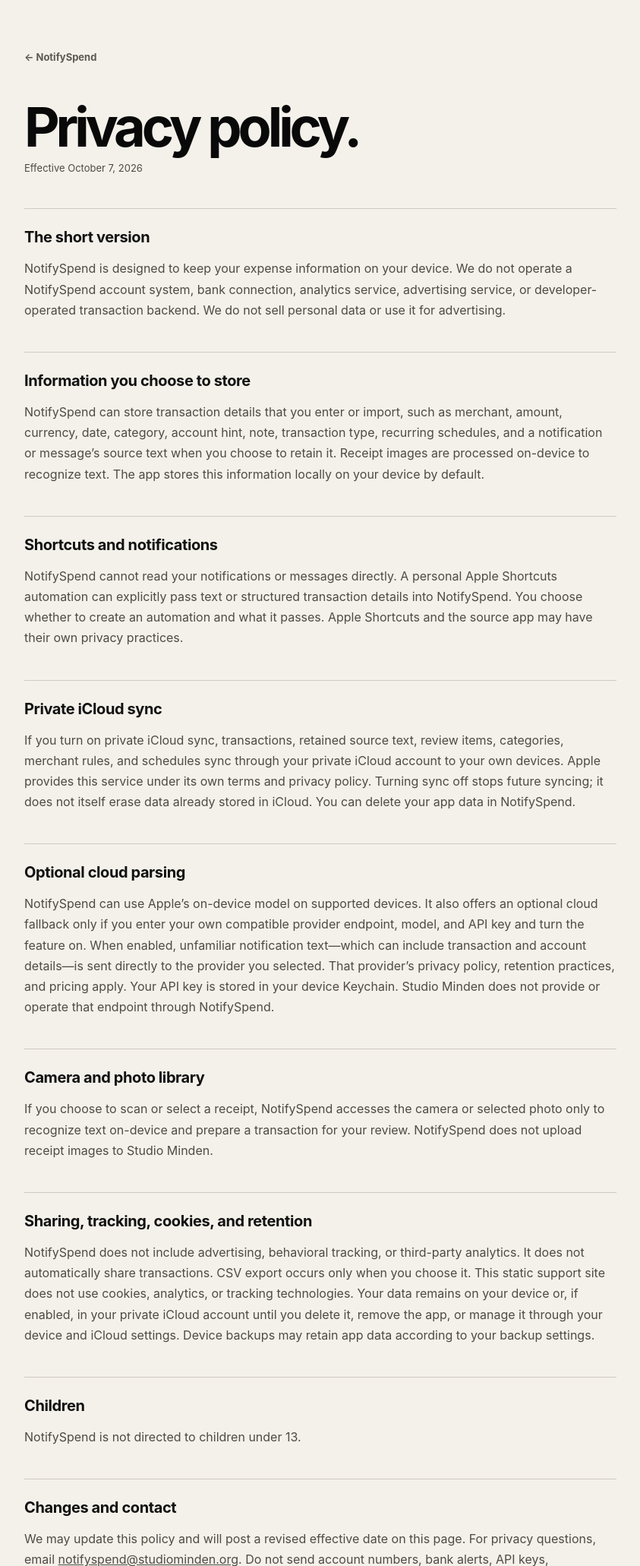
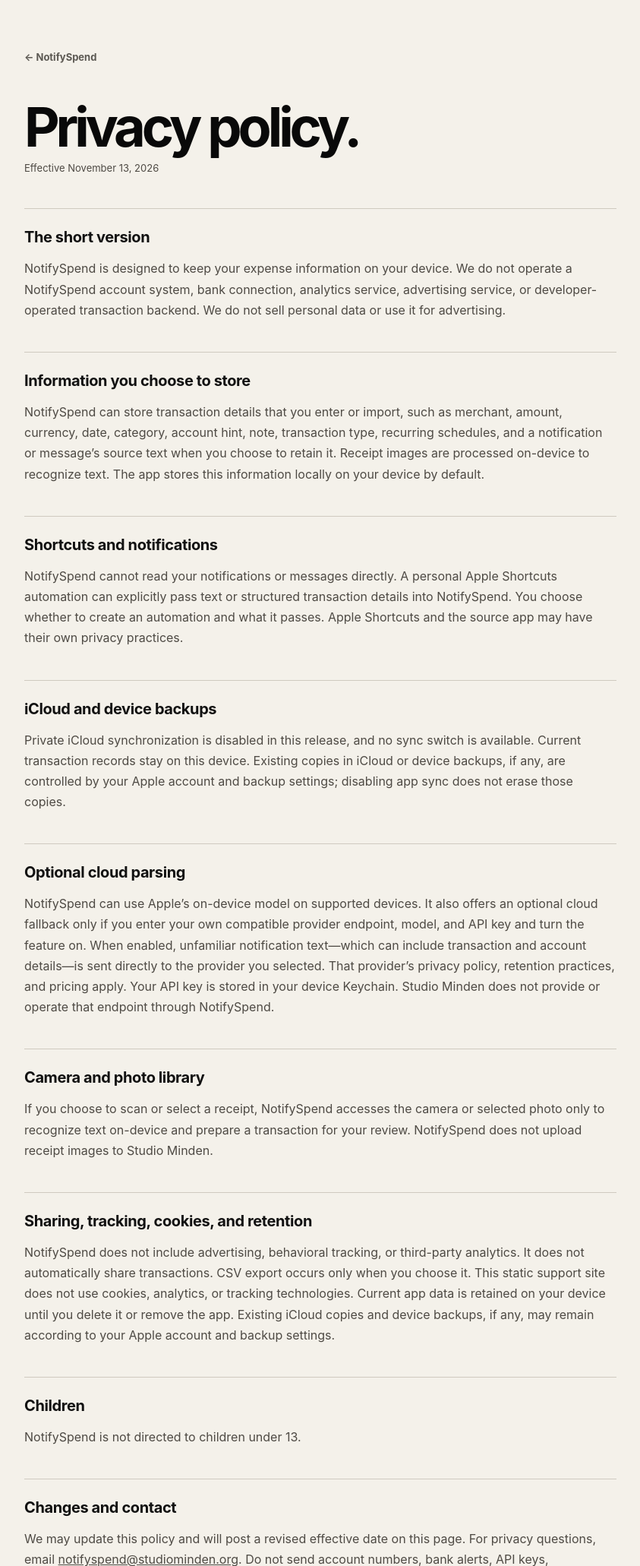
Before and after one commit to HoChiPants/wrapped-downloads, a plain HTML site: page notifyspend/privacy/index.html in a window 1280 px wide. Shown: the top 2061 px of the page at 76% size, without its empty margins (218-1061 px from the left). Drawn offline with Linux system fonts and the light colour scheme.

Commit message:
docs: align NotifySpend policies with disabled iCloud sync

```diff
--- a/notifyspend/privacy/index.html
+++ b/notifyspend/privacy/index.html
@@ -12,15 +12,15 @@
   <main class="document-shell">
     <a class="back-link" href="../">← NotifySpend</a>
     <h1>Privacy policy.</h1>
-    <p class="updated">Effective October 7, 2026</p>
+    <p class="updated">Effective November 13, 2026</p>
 
     <section><h2>The short version</h2><p>NotifySpend is designed to keep your expense information on your device. We do not operate a NotifySpend account system, bank connection, analytics service, advertising service, or developer-operated transaction backend. We do not sell personal data or use it for advertising.</p></section>
     <section><h2>Information you choose to store</h2><p>NotifySpend can store transaction details that you enter or import, such as merchant, amount, currency, date, category, account hint, note, transaction type, recurring schedules, and a notification or message’s source text when you choose to retain it. Receipt images are processed on-device to recognize text. The app stores this information locally on your device by default.</p></section>
     <section><h2>Shortcuts and notifications</h2><p>NotifySpend cannot read your notifications or messages directly. A personal Apple Shortcuts automation can explicitly pass text or structured transaction details into NotifySpend. You choose whether to create an automation and what it passes. Apple Shortcuts and the source app may have their own privacy practices.</p></section>
-    <section><h2>Private iCloud sync</h2><p>If you turn on private iCloud sync, transactions, retained source text, review items, categories, merchant rules, and schedules sync through your private iCloud account to your own devices. Apple provides this service under its own terms and privacy policy. Turning sync off stops future syncing; it does not itself erase data already stored in iCloud. You can delete your app data in NotifySpend.</p></section>
+    <section><h2>iCloud and device backups</h2><p>Private iCloud synchronization is disabled in this release, and no sync switch is available. Current transaction records stay on this device. Existing copies in iCloud or device backups, if any, are controlled by your Apple account and backup settings; disabling app sync does not erase those copies.</p></section>
     <section><h2>Optional cloud parsing</h2><p>NotifySpend can use Apple’s on-device model on supported devices. It also offers an optional cloud fallback only if you enter your own compatible provider endpoint, model, and API key and turn the feature on. When enabled, unfamiliar notification text—which can include transaction and account details—is sent directly to the provider you selected. That provider’s privacy policy, retention practices, and pricing apply. Your API key is stored in your device Keychain. Studio Minden does not provide or operate that endpoint through NotifySpend.</p></section>
     <section><h2>Camera and photo library</h2><p>If you choose to scan or select a receipt, NotifySpend accesses the camera or selected photo only to recognize text on-device and prepare a transaction for your review. NotifySpend does not upload receipt images to Studio Minden.</p></section>
-    <section><h2>Sharing, tracking, cookies, and retention</h2><p>NotifySpend does not include advertising, behavioral tracking, or third-party analytics. It does not automatically share transactions. CSV export occurs only when you choose it. This static support site does not use cookies, analytics, or tracking technologies. Your data remains on your device or, if enabled, in your private iCloud account until you delete it, remove the app, or manage it through your device and iCloud settings. Device backups may retain app data according to your backup settings.</p></section>
+    <section><h2>Sharing, tracking, cookies, and retention</h2><p>NotifySpend does not include advertising, behavioral tracking, or third-party analytics. It does not automatically share transactions. CSV export occurs only when you choose it. This static support site does not use cookies, analytics, or tracking technologies. Current app data is retained on your device until you delete it or remove the app. Existing iCloud copies and device backups, if any, may remain according to your Apple account and backup settings.</p></section>
     <section><h2>Children</h2><p>NotifySpend is not directed to children under 13.</p></section>
     <section><h2>Changes and contact</h2><p>We may update this policy and will post a revised effective date on this page. For privacy questions, email <a href="mailto:notifyspend@studiominden.org?subject=NotifySpend%20Privacy">notifyspend@studiominden.org</a>. Do not send account numbers, bank alerts, API keys, passwords, one-time codes, or CSV exports with financial data.</p></section>
     <section><h2>Supporter Pack and local plans</h2><p>Optional one-time Supporter purchases are processed by Apple. NotifySpend checks verified Apple purchase entitlements to unlock features; Studio Minden does not receive your payment card details. Budgets, goals, contribution notes, and saved custom themes are stored locally. Budgets and goals are not included in transaction CSV exports or private iCloud sync. Device backups may include them according to your settings.</p></section>
```
Also changed, not shown: notifyspend/terms/index.html (+2 -2 lines).
